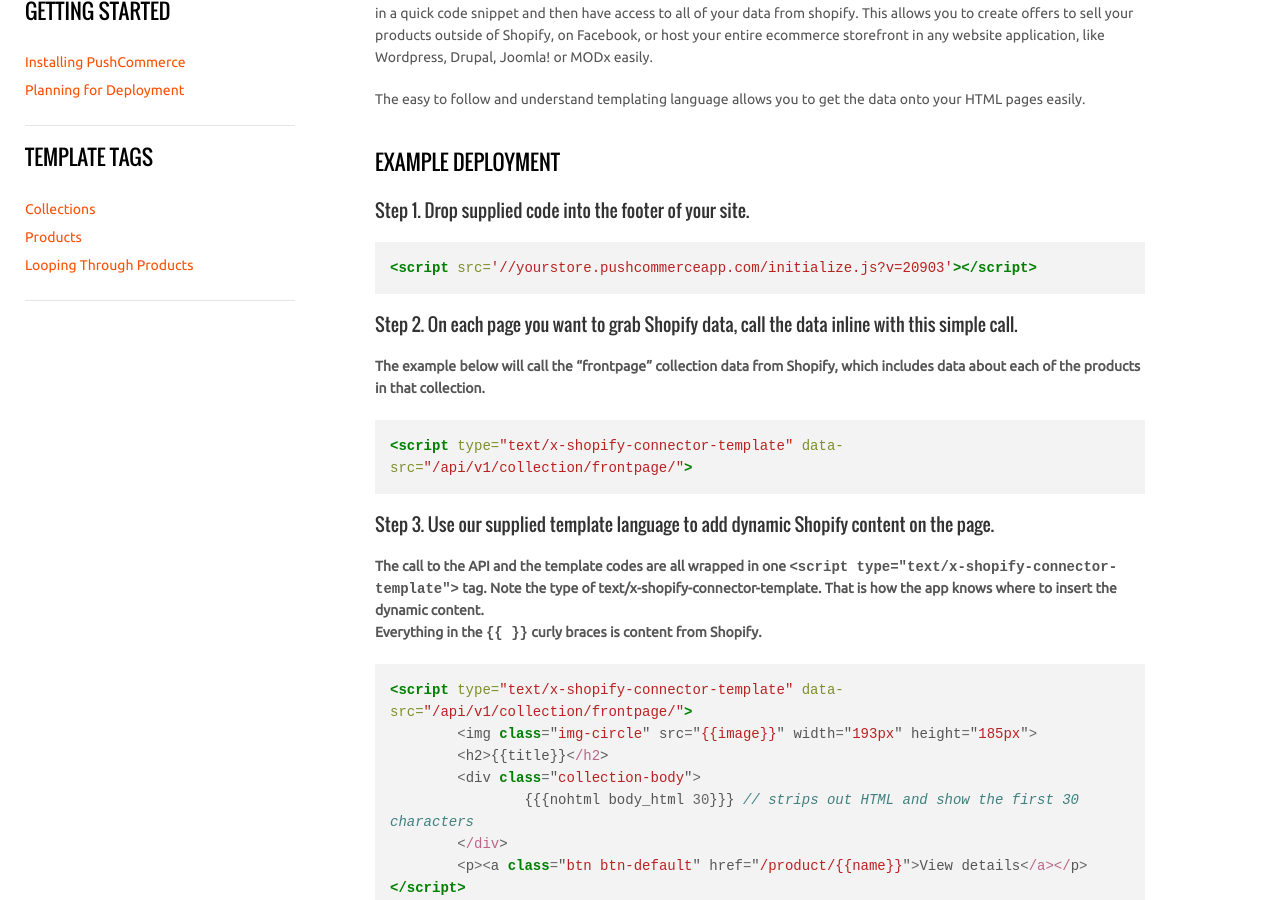
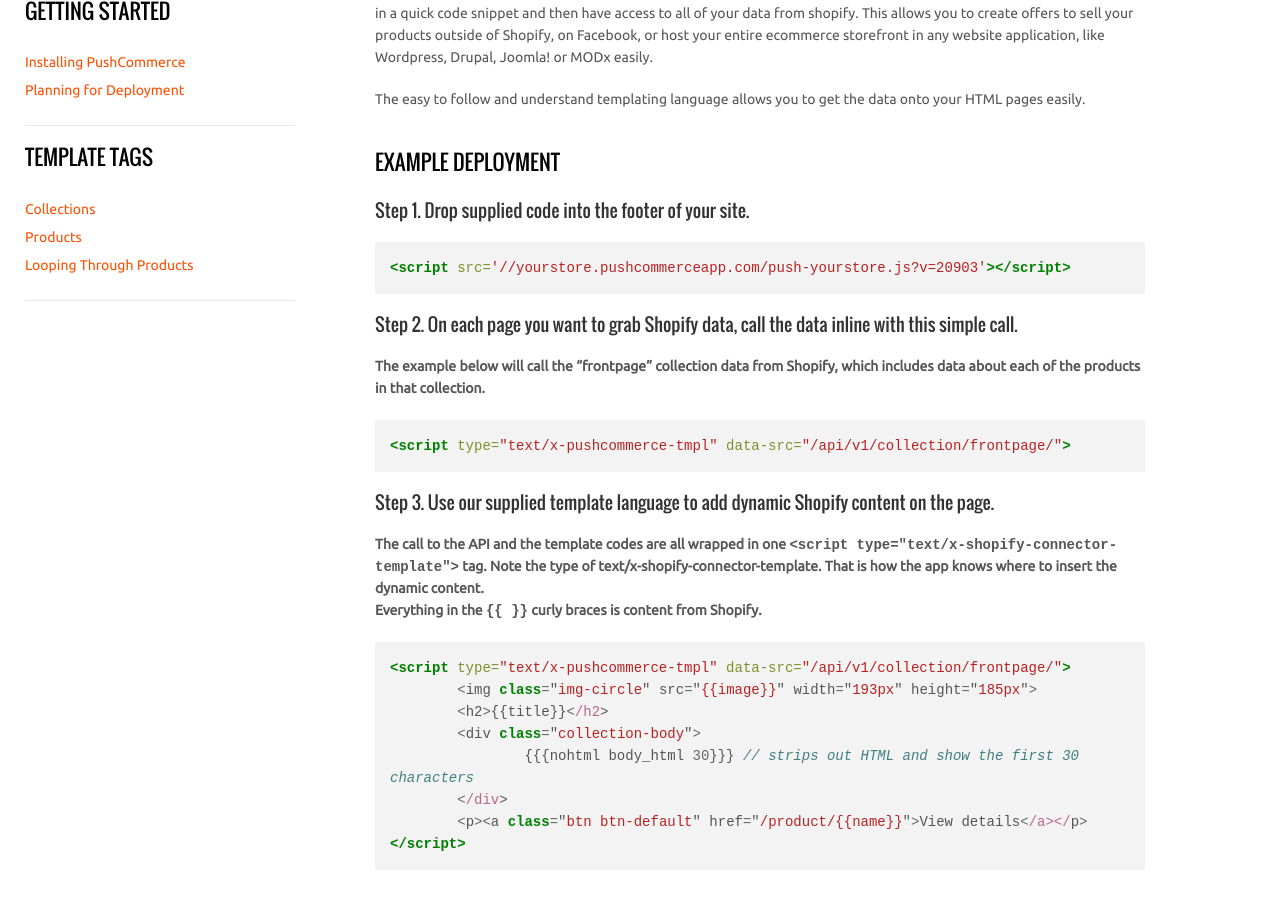
Before and after one commit to mkeplinger/mkeplinger.github.io, a Jekyll site: the page built from index.html, in a window 1280 px wide and 900 px high, scrolled down 300 px. Built offline with Jekyll 4.4.1, drawn with Linux system fonts in a browser that asks for light colours; nearby versions of some CDN libraries; Markdown is read by kramdown in place of the engine named in the settings; some of the changed lines change nothing that is shown.

Commit message:
Update index.html

````diff
--- a/index.html
+++ b/index.html
@@ -17,14 +17,14 @@
 #### Step 1.  Drop supplied code into the footer of your site.
 
 ```html
-<script src='//yourstore.pushcommerceapp.com/initialize.js?v=20903'></script>
+<script src='//yourstore.pushcommerceapp.com/push-yourstore.js?v=20903'></script>
 ```
 
 #### Step 2.  On each page you want to grab Shopify data, call the data inline with this simple call.
 __The example below will call the "frontpage" collection data from Shopify, which includes data about each of the products in that collection.__
 
 ```html
-<script type="text/x-shopify-connector-template" data-src="/api/v1/collection/frontpage/">
+<script type="text/x-pushcommerce-tmpl" data-src="/api/v1/collection/frontpage/">
 ```
 
 #### Step 3.  Use our supplied template language to add dynamic Shopify content on the page.
@@ -32,7 +32,7 @@
 Everything in the `{{ }}` curly braces is content from Shopify.__
 
 ```html
-<script type="text/x-shopify-connector-template" data-src="/api/v1/collection/frontpage/">
+<script type="text/x-pushcommerce-tmpl" data-src="/api/v1/collection/frontpage/">
 	<img class="img-circle" src="{{image}}" width="193px" height="185px">
 	<h2>{{title}}</h2>
 	<div class="collection-body">
````
